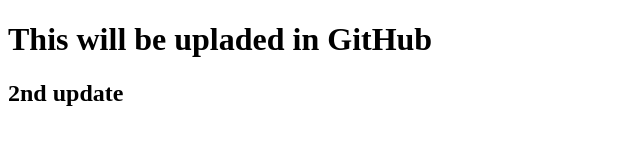
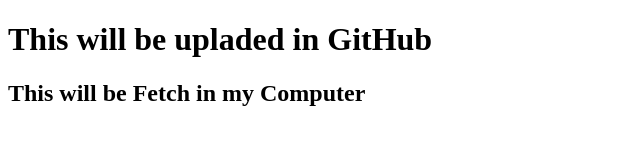
Before and after one commit to Klanxerr008/blue-phenix-webproject, a plain HTML site: page index.html in a window 1280 px wide. Shown: the whole page, without its empty margins (0-640 px from the left). Drawn offline with Linux system fonts and the light colour scheme.

Commit message:
updated index

```diff
--- a/index.html
+++ b/index.html
@@ -7,7 +7,7 @@
 </head>
 <body>
         <h1>This will be upladed in GitHub</h1>
-        <h2>2nd update</h2>
+        <h2>This will be Fetch in my Computer</h2>
     <nav>
 
     </nav>
```
